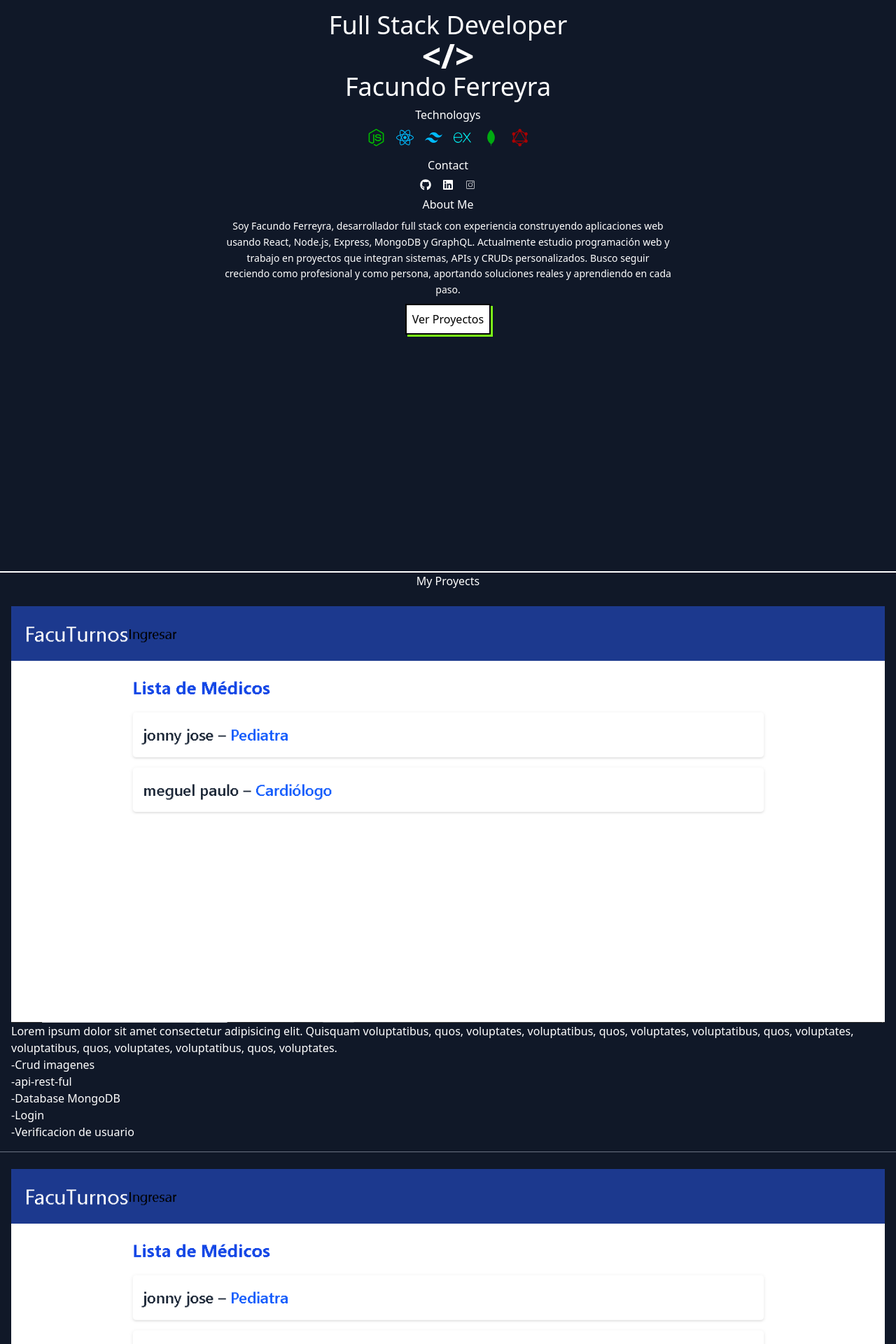
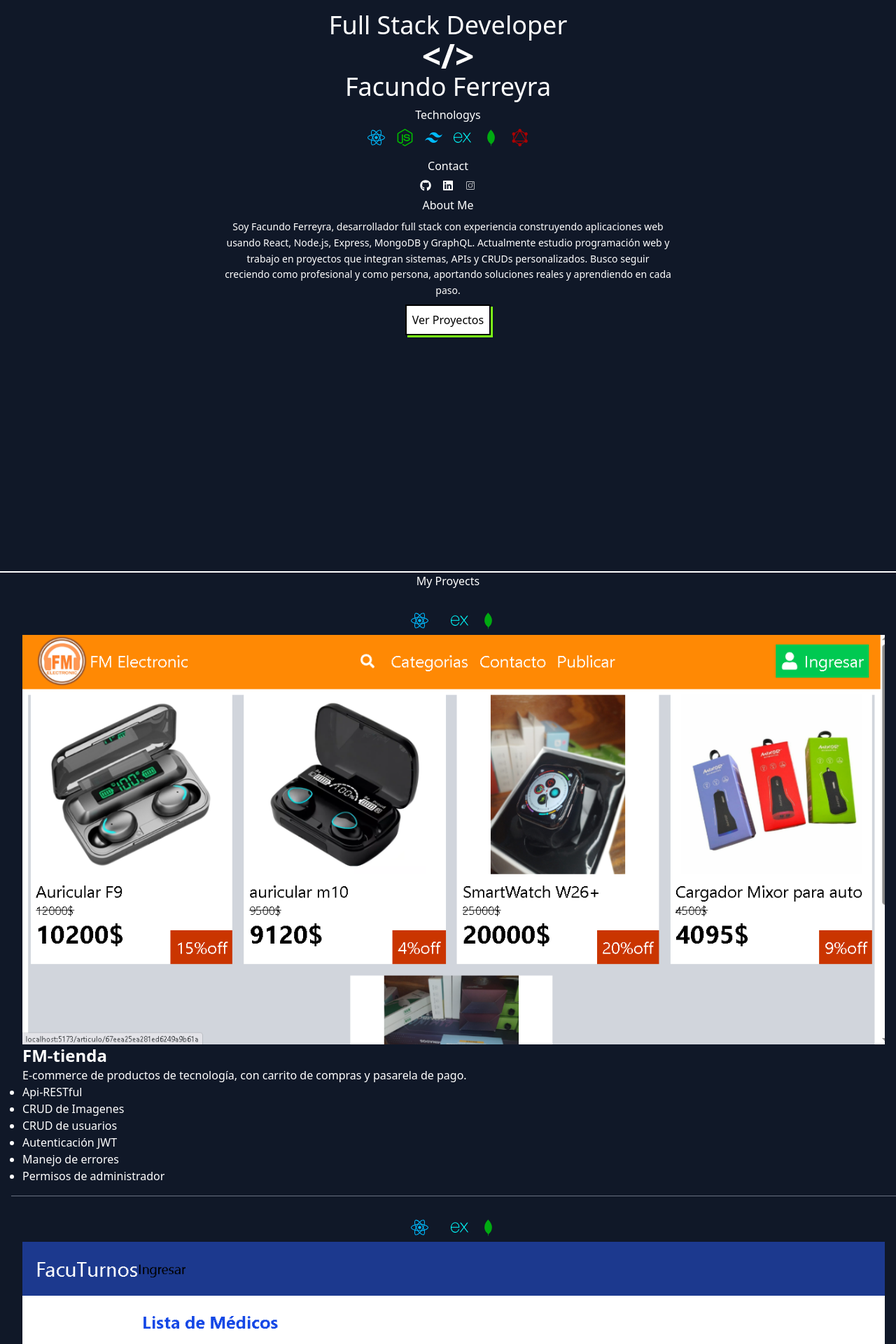
Before and after one commit to devfacucoder/portafolio-facucoder, a React (Vite) app: page / in a window 1280 px wide. Shown: the top 1920 px of the page at 70% size. Built offline with nearby package versions, Linux system fonts and the light colour scheme.

Commit message:
agregue el proyectos.json y mejores las card para que recorrar y muestren los componentes de los proyectos

```diff
--- /dev/null
+++ b/public/proyectos.json
@@ -0,0 +1,29 @@
+[
+  {
+    "title": "FM-tienda",
+    "description": "E-commerce de productos de tecnología, con carrito de compras y pasarela de pago.",
+    "image": "./fm-tienda.PNG",
+    "arrayTechs": ["React", "Node.js", "Express", "MongoDB"],
+    "arrayPoints": [
+      "Api-RESTful",
+      "CRUD de Imagenes",
+      "CRUD de usuarios",
+      "Autenticación JWT",
+      "Manejo de errores",
+      "Permisos de administrador"
+    ]
+  },
+  {
+    "title": "Facu-turnos",
+    "description": "Un sistema de gestión de turnos para una facultad, con autenticación y autorización de usuarios.",
+    "image": "./turnos.PNG",
+    "arrayTechs": ["React", "Node.js", "Express", "MongoDB"],
+    "arrayPoints": [
+      "Api-RESTful",
+      "CRUD de usuarios",
+      "Autenticación JWT",
+      "Manejo de errores",
+      "Permisos de administrador"
+    ]
+  }
+]
--- a/src/App.jsx
+++ b/src/App.jsx
@@ -18,7 +18,16 @@ function App() {
 
         <div className="flex flex-col w-full justify-center items-center">
           <h3>Technologys</h3>
-          <ListTech />
+          <ListTech
+            techs={[
+              "react",
+              "node",
+              "tailwind",
+              "express",
+              "mongodb",
+              "graphql",
+            ]}
+          />
         </div>
         <div className="w-full flex flex-col justify-center items-center gap-2">
           <h3>Contact</h3>
@@ -40,18 +49,17 @@ function App() {
           </p>
         </div>
         <div className="w-full flex flex-col justify-center items-center gap-2">
-
-          <button onClick={()=>{
-            window.location.href = "#proyects"
-          }} className="bg-white text-black cursor-pointer border-2 border-black p-2 btn-shadow hover:bg-gray-700 transition duration-300">
-
+          <button
+            onClick={() => {
+              window.location.href = "#proyects";
+            }}
+            className="bg-white text-black cursor-pointer border-2 border-black p-2 btn-shadow hover:bg-gray-700 transition duration-300"
+          >
             Ver Proyectos
           </button>
-
         </div>
-
       </section>
-          <SectionProyect/>
+      <SectionProyect />
     </div>
   );
 }
--- a/src/components/Card.jsx
+++ b/src/components/Card.jsx
@@ -1,31 +1,25 @@
 import React from "react";
-
-function Card() {
+import ListTech from "./ListTech";
+function Card({ arrayTech, title = "titulo", description, img, arrayPoints }) {
   return (
     <div className="w-full min-h-96 flex flex-col p-4 border-b-1 border-gray-500">
+      <ListTech techs={arrayTech} />
       <div className="w-full h-1/2">
-        <img className="object-cover w-full h-full" alt="proyect"
-        src="/turnos.PNG"></img>
+        <img
+          className="object-cover w-full h-full"
+          alt="proyect"
+          src={img}
+        ></img>
       </div>
       <div>
-        <p>
-          Lorem ipsum dolor sit amet consectetur adipisicing elit. Quisquam
-          voluptatibus, quos, voluptates, voluptatibus, quos, voluptates,
-          voluptatibus, quos, voluptates, voluptatibus, quos, voluptates,
-          voluptatibus, quos, voluptates.
-        </p>
+        <h3 className="text-2xl font-bold">{title}</h3>
+        <p>{description}</p>
         <ul>
-          <li >-Crud imagenes </li>
-          <li>-api-rest-ful </li>
-          <li>
-            -Database MongoDB
-          </li>
-          <li>
-            -Login
-          </li>
-          <li>
-            -Verificacion de usuario
-          </li>
+          {arrayPoints.map((point) => (
+            <li key={point} className="list-disc">
+              {point}
+            </li>
+          ))}
         </ul>
       </div>
     </div>
--- a/src/components/ListTech.jsx
+++ b/src/components/ListTech.jsx
@@ -5,47 +5,27 @@ import { FaReact } from "react-icons/fa";
 import { RiTailwindCssFill } from "react-icons/ri";
 import { SiExpress } from "react-icons/si";
 import { DiMongodb } from "react-icons/di";
-
 import { GrGraphQl } from "react-icons/gr";
 
-function ListTech() {
+const ICONS = {
+  node: <FaNodeJs fontSize={"25px"} color="#0b0" />,
+  react: <FaReact fontSize={"25px"} color="#0bf" />,
+  tailwind: <RiTailwindCssFill fontSize={"25px"} color="#0bf" />,
+  express: <SiExpress fontSize={"25px"} color="#0ff" />,
+  mongodb: <DiMongodb fontSize={"25px"} color="#0a1" />,
+  graphql: <GrGraphQl fontSize={"25px"} color="#a00" />,
+};
+
+function ListTech({ techs = [] }) {
   return (
-    <ul className="w-full flex flex-wrap   h-10  justify-center">
-      <li className="  flex p-2 items-center">
-        <FaNodeJs fontSize={"25px"} color="#0b0" />
-      </li>
-
-      <li className="  flex p-2 items-center">
-        <FaReact fontSize={"25px"} color="#0bf" />
-      </li>
-      <li className="  flex p-2 items-center">
-        <RiTailwindCssFill fontSize={"25px"} color="#0bf" />
-      </li>
-      <li className="  flex p-2 items-center">
-        <SiExpress fontSize={"25px"} color="0ffff" />
-      </li>
-      <li className="  flex p-2 items-center">
-        <DiMongodb fontSize={"25px"} color="#0a1" />
-      </li>
-      <li className="  flex p-2 items-center">
-        <GrGraphQl fontSize={"25px"} color="#a00" />
-      </li>
-
-
+    <ul className="w-full flex flex-wrap justify-center">
+      {techs.map((tech) => (
+        <li key={tech} className="flex p-2 items-center">
+          {ICONS[tech.toLowerCase()]}
+        </li>
+      ))}
     </ul>
   );
 }
-/**<li>
-        <FaReact />
-      </li>
-      <li>
-        <RiTailwindCssFill />
-      </li>
 
-      <li>
-        <SiExpress />
-      </li>
-      <li>
-        <DiMongodb />
-      </li> */
 export default ListTech;
--- a/src/components/SectionProyect.jsx
+++ b/src/components/SectionProyect.jsx
@@ -1,5 +1,6 @@
 import React from "react";
 import Card from "./Card";
+import proyectos from "../../public/proyectos.json"
 function SectionProyect() {
   return (
     <section
@@ -7,15 +8,21 @@ function SectionProyect() {
       id="proyects"
     >
       <h3>My Proyects</h3>
-      <ul className="w-full flex flex-col gap-2">
-        <li className="w-full" >
-          <Card/>
+      <ul className="w-full pl-4 flex flex-col gap-2 list-none">
+        {
+          proyectos.map((proyect) => (
+            <li key={proyect.id} className="w-full " >
+              <Card
+                arrayTech={proyect.arrayTechs}
+                title={proyect.title}
+                description={proyect.description}
+                img={proyect.image}
+                arrayPoints={proyect.arrayPoints}
+              />
+            </li>
+          ))
+        }
 
-        </li>
-        <li className="w-full" >
-          <Card/>
-
-        </li>
       </ul>
     </section>
   );
```
